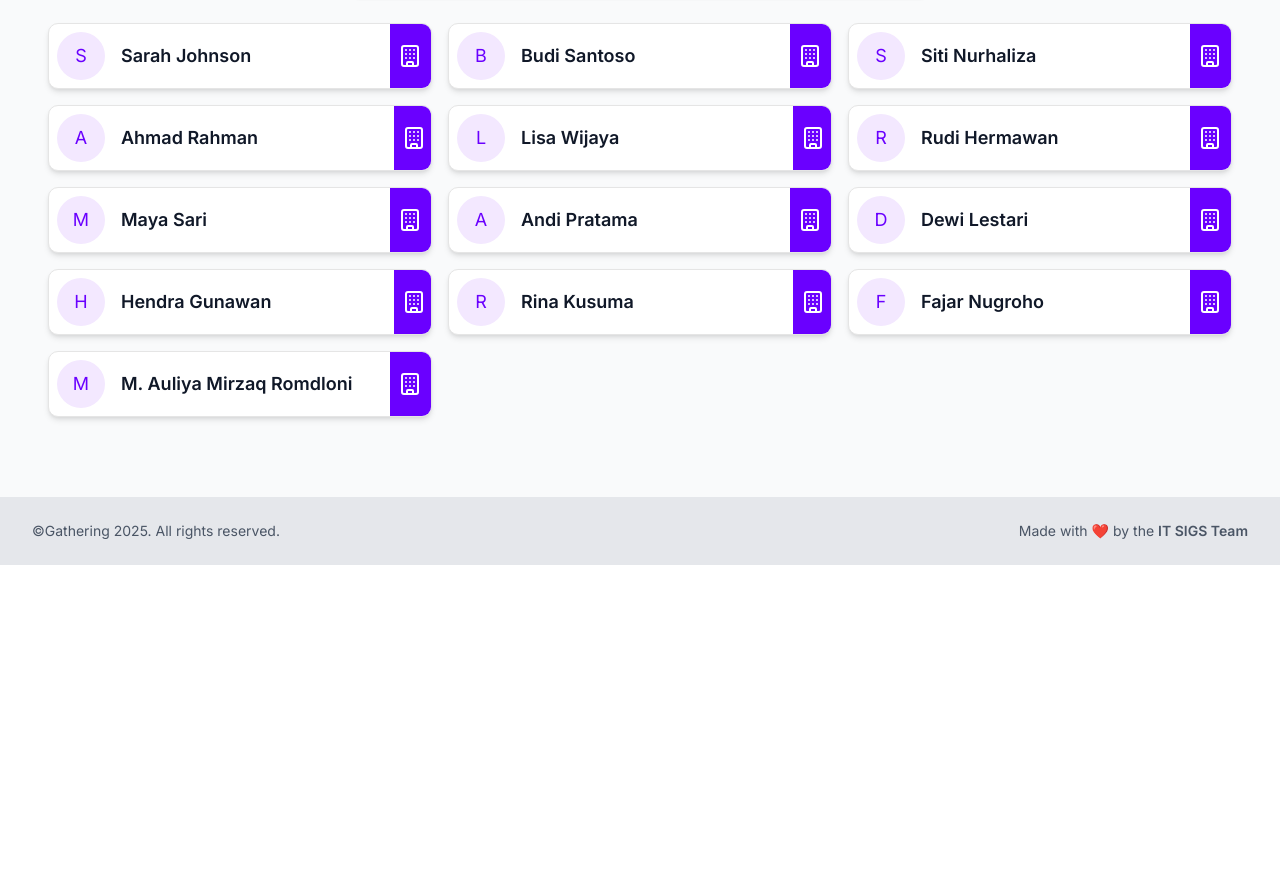
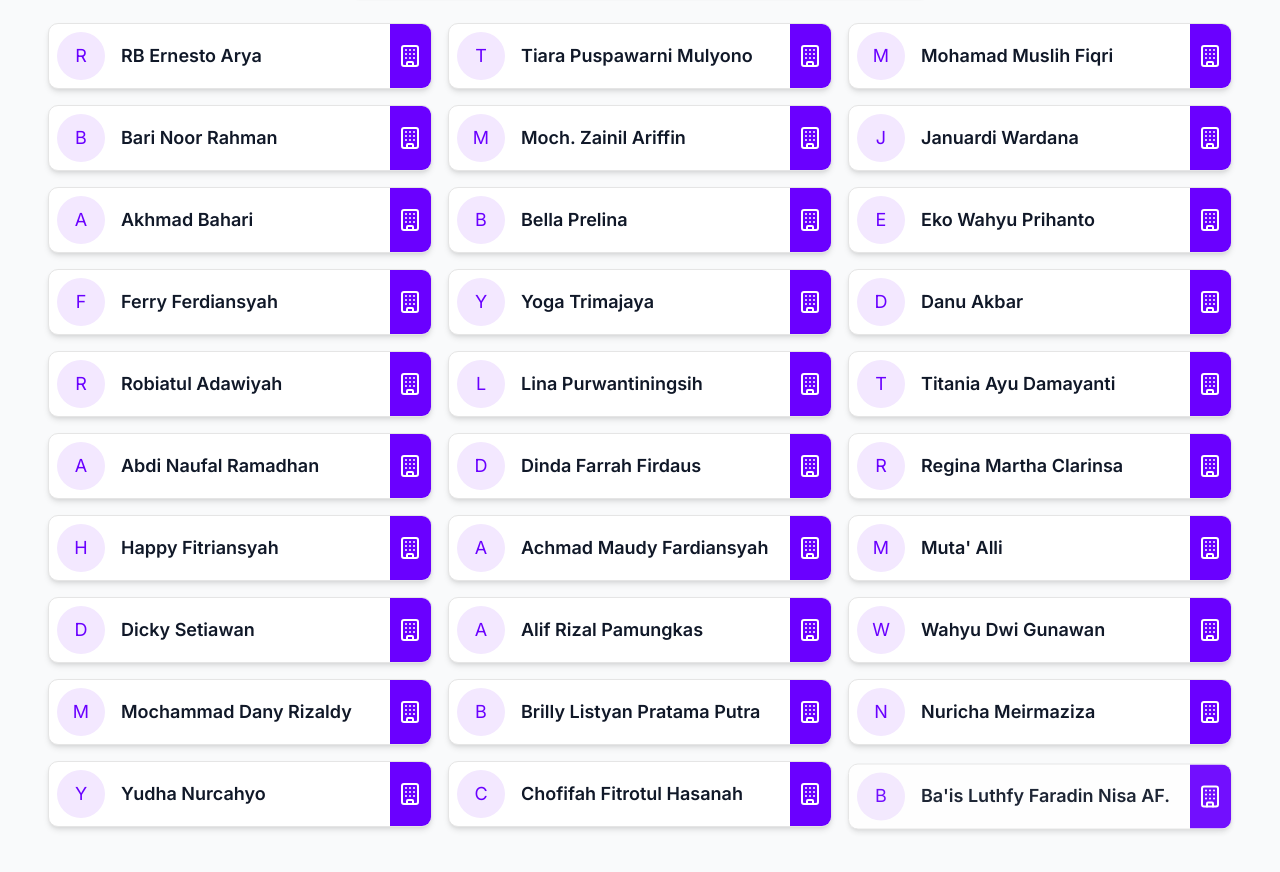
Before and after one commit to mirzaq19/sigs-gathering, a Next.js app: page /attendees in a window 1280 px wide. Shown: the part 904-1776 px from the top of the page. Before the commit the page ends 1469 px from the top, so only its background shows below. Built offline with nearby package versions, Linux system fonts and the light colour scheme.

Commit message:
fix: update Attendee interface to use numeric IDs and simplify attendee data structure

```diff
--- a/data/attendees.const.ts
+++ b/data/attendees.const.ts
@@ -1,103 +1,66 @@
 export interface Attendee {
-  id: string;
+  id: number;
   name: string;
-  company: string;
-  division: string;
-  joinDate: string;
-  isOrganizer?: boolean;
+  company: 'SIGS' | 'AGS' | 'AAS';
 }
 
 export const ATTENDEES: Attendee[] = [
-  {
-    id: '1',
-    name: 'Sarah Johnson',
-    company: 'SIGS',
-    division: 'Human Resources',
-    joinDate: 'Jan 2024',
-    isOrganizer: true,
-  },
-  {
-    id: '2',
-    name: 'Budi Santoso',
-    company: 'SIGS',
-    division: 'Engineering',
-    joinDate: 'Feb 2024',
-  },
-  {
-    id: '3',
-    name: 'Siti Nurhaliza',
-    company: 'SIGS',
-    division: 'Marketing',
-    joinDate: 'Jan 2024',
-  },
-  {
-    id: '4',
-    name: 'Ahmad Rahman',
-    company: 'AGS',
-    division: 'Sales',
-    joinDate: 'Feb 2024',
-  },
-  {
-    id: '5',
-    name: 'Lisa Wijaya',
-    company: 'AAS',
-    division: 'Product Management',
-    joinDate: 'Jan 2024',
-  },
-  {
-    id: '6',
-    name: 'Rudi Hermawan',
-    company: 'SIGS',
-    division: 'Operations',
-    joinDate: 'Feb 2024',
-  },
-  {
-    id: '7',
-    name: 'Maya Sari',
-    company: 'SIGS',
-    division: 'Finance',
-    joinDate: 'Jan 2024',
-  },
-  {
-    id: '8',
-    name: 'Andi Pratama',
-    company: 'SIGS',
-    division: 'IT Support',
-    joinDate: 'Feb 2024',
-  },
-  {
-    id: '9',
-    name: 'Dewi Lestari',
-    company: 'SIGS',
-    division: 'Design',
-    joinDate: 'Jan 2024',
-  },
-  {
-    id: '10',
-    name: 'Hendra Gunawan',
-    company: 'AGS',
-    division: 'Business Development',
-    joinDate: 'Feb 2024',
-  },
-  {
-    id: '11',
-    name: 'Rina Kusuma',
-    company: 'AAS',
-    division: 'Quality Assurance',
-    joinDate: 'Jan 2024',
-  },
-  {
-    id: '12',
-    name: 'Fajar Nugroho',
-    company: 'SIGS',
-    division: 'Customer Service',
-    joinDate: 'Feb 2024',
-  },
-  {
-    id: '13',
-    name: 'M. Auliya Mirzaq Romdloni',
-    company: 'SIGS',
-    division: 'Customer Service',
-    joinDate: 'Feb 2024',
-  },
+  { id: 1, name: 'RB Ernesto Arya', company: 'SIGS' },
+  { id: 2, name: 'Tiara Puspawarni Mulyono', company: 'SIGS' },
+  { id: 3, name: 'Mohamad Muslih Fiqri', company: 'SIGS' },
+  { id: 4, name: 'Bari Noor Rahman', company: 'SIGS' },
+  { id: 5, name: 'Moch. Zainil Ariffin', company: 'SIGS' },
+  { id: 6, name: 'Januardi Wardana', company: 'SIGS' },
+  { id: 7, name: 'Akhmad Bahari', company: 'SIGS' },
+  { id: 8, name: 'Bella Prelina', company: 'SIGS' },
+  { id: 9, name: 'Eko Wahyu Prihanto', company: 'SIGS' },
+  { id: 10, name: 'Ferry Ferdiansyah', company: 'SIGS' },
+  { id: 11, name: 'Yoga Trimajaya', company: 'SIGS' },
+  { id: 12, name: 'Danu Akbar', company: 'SIGS' },
+  { id: 13, name: 'Robiatul Adawiyah', company: 'SIGS' },
+  { id: 14, name: 'Lina Purwantiningsih', company: 'SIGS' },
+  { id: 15, name: 'Titania Ayu Damayanti', company: 'SIGS' },
+  { id: 16, name: 'Abdi Naufal Ramadhan', company: 'SIGS' },
+  { id: 17, name: 'Dinda Farrah Firdaus', company: 'SIGS' },
+  { id: 18, name: 'Regina Martha Clarinsa', company: 'SIGS' },
+  { id: 19, name: 'Happy Fitriansyah', company: 'SIGS' },
+  { id: 20, name: 'Achmad Maudy Fardiansyah', company: 'SIGS' },
+  { id: 21, name: "Muta' Alli", company: 'SIGS' },
+  { id: 22, name: 'Dicky Setiawan', company: 'SIGS' },
+  { id: 23, name: 'Alif Rizal Pamungkas', company: 'SIGS' },
+  { id: 24, name: 'Wahyu Dwi Gunawan', company: 'SIGS' },
+  { id: 25, name: 'Mochammad Dany Rizaldy', company: 'SIGS' },
+  { id: 26, name: 'Brilly Listyan Pratama Putra', company: 'SIGS' },
+  { id: 27, name: 'Nuricha Meirmaziza', company: 'SIGS' },
+  { id: 28, name: 'Yudha Nurcahyo', company: 'SIGS' },
+  { id: 29, name: 'Chofifah Fitrotul Hasanah', company: 'SIGS' },
+  { id: 30, name: "Ba'is Luthfy Faradin Nisa AF.", company: 'SIGS' },
+  { id: 31, name: 'Friska Septinindya Artamevia', company: 'SIGS' },
+  { id: 32, name: 'Joti Mustika Sari', company: 'SIGS' },
+  { id: 33, name: 'Tiara Kusuma Wardiyanti', company: 'SIGS' },
+  { id: 34, name: 'Dias Nuriyah Putri', company: 'SIGS' },
+  { id: 35, name: 'Rian Amaludin', company: 'SIGS' },
+  { id: 36, name: 'Anissa Dwi Ramadhani', company: 'SIGS' },
+  { id: 37, name: 'Alivia Indah Ramadhani', company: 'SIGS' },
+  { id: 38, name: 'Siti Nurkhasanah', company: 'SIGS' },
+  { id: 39, name: 'Puji Nur Anggraini', company: 'SIGS' },
+  { id: 40, name: 'M. Auliya Mirzaq Romdloni', company: 'SIGS' },
+  { id: 41, name: 'Fajar Asnawi', company: 'SIGS' },
+  { id: 42, name: 'Puja Febriana', company: 'SIGS' },
+  { id: 43, name: 'Dika Puspita Sari', company: 'SIGS' },
+  { id: 44, name: 'Putri Novita Sari', company: 'SIGS' },
+  { id: 45, name: 'Muhamad Iqbal Novianto', company: 'SIGS' },
+  { id: 46, name: 'Refo Julio Prakoso', company: 'SIGS' },
+  { id: 47, name: 'Fajar Nurcholis Bayu Yasin', company: 'SIGS' },
+  { id: 48, name: 'Irvan Suryanto', company: 'SIGS' },
+  { id: 49, name: 'Cintya Dita Fernanda', company: 'SIGS' },
+  { id: 50, name: 'Muhammad Choirul Badri', company: 'SIGS' },
+  { id: 51, name: 'Wahyu Edy Syahputra', company: 'SIGS' },
+  { id: 52, name: 'Aulia Hesti Shofani', company: 'SIGS' },
+  { id: 53, name: 'Tri Maryanti', company: 'SIGS' },
+  { id: 54, name: 'Mei Rizda Brilianti', company: 'SIGS' },
+  { id: 55, name: 'Dinda Astri', company: 'SIGS' },
+  { id: 56, name: 'M Yusuf Firmansyah', company: 'AAS' },
+  { id: 57, name: 'Novianti Elok P', company: 'AAS' },
+  { id: 58, name: 'Sonny Kristian', company: 'AGS' },
 ];
```
